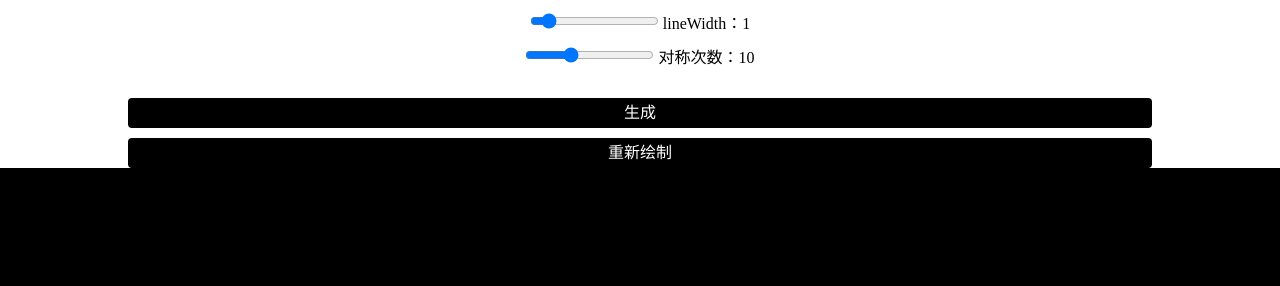
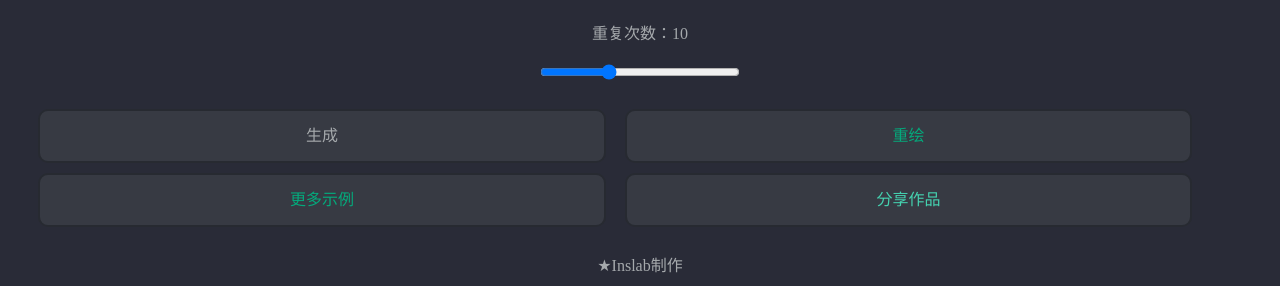
Before and after one commit to sparkmorry/symmetry, a Django app: page / in a window 1280 px wide. Shown: the part 1292-1578 px from the top of the page. Before the commit the page ends 1460 px from the top, so only its background shows below. Run offline with Django 3.2, Linux system fonts and the light colour scheme.

Commit message:
生成页面样式修改

```diff
--- a/templates/index.html
+++ b/templates/index.html
@@ -12,6 +12,8 @@
         html, body{
             min-height: 100%;
             overflow: hidden;
+            background-color: #292b37;
+            color: #a5a9ac;
         }
     	#canvas{
    			border:solid 1px black;
@@ -21,36 +23,43 @@
                 background: black;
                 margin-top: 10px;
             }
-        #generate, #redraw{
-            margin-top: 30px;
-            width: 80%;
+        .btn{
+            width: 44%;
             color: white;
-            height: 30px;
-            line-height: 30px;
-            border-radius: 4px;
-            margin-left: auto;
-            margin-right: auto;
-            background: black;
+            height: 50px;
+            line-height: 50px;
+            border-radius: 10px;
+            margin: 5px 0.6%;
+            background: #373a43;
+            border: solid 2px #272a31;
             text-align: center;
+            display: inline-block;
+            color: #04aa7c;
         }
         p{
             text-align: center;
-            margin-top: 10px;
+            margin-top: 20px;
+            /*line-height: 30px;*/
+
         }
-        #redraw{
-            margin-top: 10px;
+        #generate, #more{
+            margin-left: 3%;
         }
     </style>
 </head>
 <body>
 
 	<canvas id="canvas"></canvas>
-    <p><input type="range" value="1" id="j-line-input" max="10"> lineWidth：<span id="j-line">1</span></p>
-    <p><input type="range" value="10" id="j-num-input" max="30"> 对称次数：<span id="j-num">10</span></p>
+    <p>重复次数：<span id="j-num">10</span></p>
+    <p style="margin-bottom:20px"><input type="range" value="10" style="width:200px;" id="j-num-input" max="30"> </p>
 
-	<div id="generate">生成</div>
-    <div id="redraw">重新绘制</div>
+	<div class="btn" id="generate" style="color:#a5a9ac">生成</div>
+    <div class="btn" id="redraw">重绘</div>
+    <div class="btn" id="more">更多示例</div>
+    <div class="btn" id="" style="color: #45d2b0;">分享作品</div>
 
+
+    <p style="margin-bottom:10px">★Inslab制作</p>
 
 	<script type="text/javascript" src="/static/js/lib/jquery/jquery-1.8.2.min.js"></script>
 	<script type="text/javascript" src="/static/js/main.js"></script>
```
